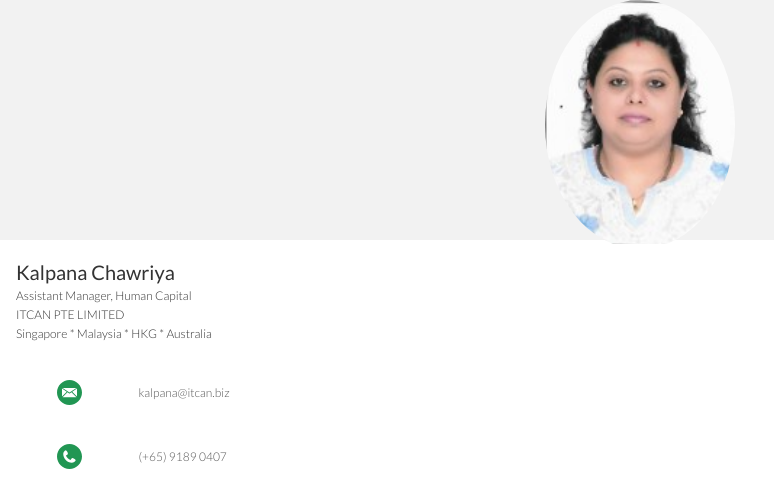
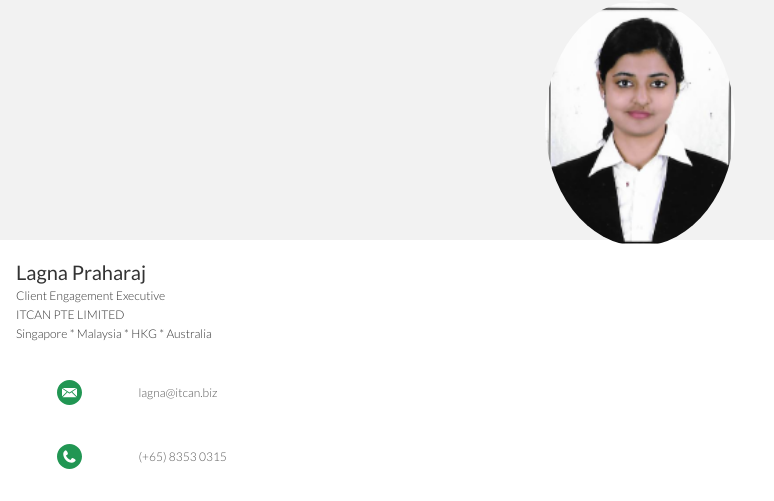
Before and after one commit to ITCANNAMECARD/SHERYL, a plain HTML site: page index.html in a window 1280 px wide. Shown: the top 501 px of the page, 0-774 px from the left. Drawn offline with Linux system fonts and the light colour scheme; a web font is replaced by a local one.

Commit message:
Update index.html

```diff
--- a/index.html
+++ b/index.html
@@ -14,7 +14,7 @@
 			<div class="row">
 				<div class="col"></div>
 				<div class="col is-5">
-					<img class="profile-pic" src="KALPANA.jpg" alt="Profile Picture">
+					<img class="profile-pic" src="LAGNA.png" alt="Profile Picture">
 				</div>
 				<div class="col"></div>
 			</div>
@@ -25,8 +25,8 @@
 		<div class="container">
 			<div class="row name-title-company">
 				<div class="col is-6">
-					<p class="text-name">Kalpana Chawriya</p>
-					<p class="text-title-company">Assistant Manager, Human Capital</p>
+					<p class="text-name">Lagna Praharaj</p>
+					<p class="text-title-company">Client Engagement Executive</p>
 					<p class="text-title-company">ITCAN PTE LIMITED</p>
 					<p class="text-title-company">Singapore	*	Malaysia	*	HKG	*	Australia
 				</div>
@@ -38,14 +38,14 @@
 	</section>
 
 	<section class="bg-color-white secondary-info">
-		<a href="mailto:kalpana@itcan.biz">
+		<a href="mailto:lagna@itcan.biz">
 			<div class="container">
 				<div class="row detail">
 					<div class="col">
 						<img src="assets/icon-email.svg" alt="Email Icon"">
 					</div>
 					<div class="col is-8">
-						<p class="text-detail">kalpana@itcan.biz</p>
+						<p class="text-detail">lagna@itcan.biz</p>
 					</div>
 					<div class="col">
 						<img src="assets/right-arrow.svg" alt="Right Arrow" height="50%" width="40%">
@@ -63,7 +63,7 @@
 						<img src="assets/icon-phone.svg" alt="Phone Icon"">
 					</div>
 					<div class="col is-8">
-						<p class="text-detail">(+65) 9189 0407</p>
+						<p class="text-detail">(+65) 8353 0315</p>
 					</div>
 					<div class="col">
 						<img src="assets/right-arrow.svg" alt="Right Arrow" height="50%" width="40%">
```
